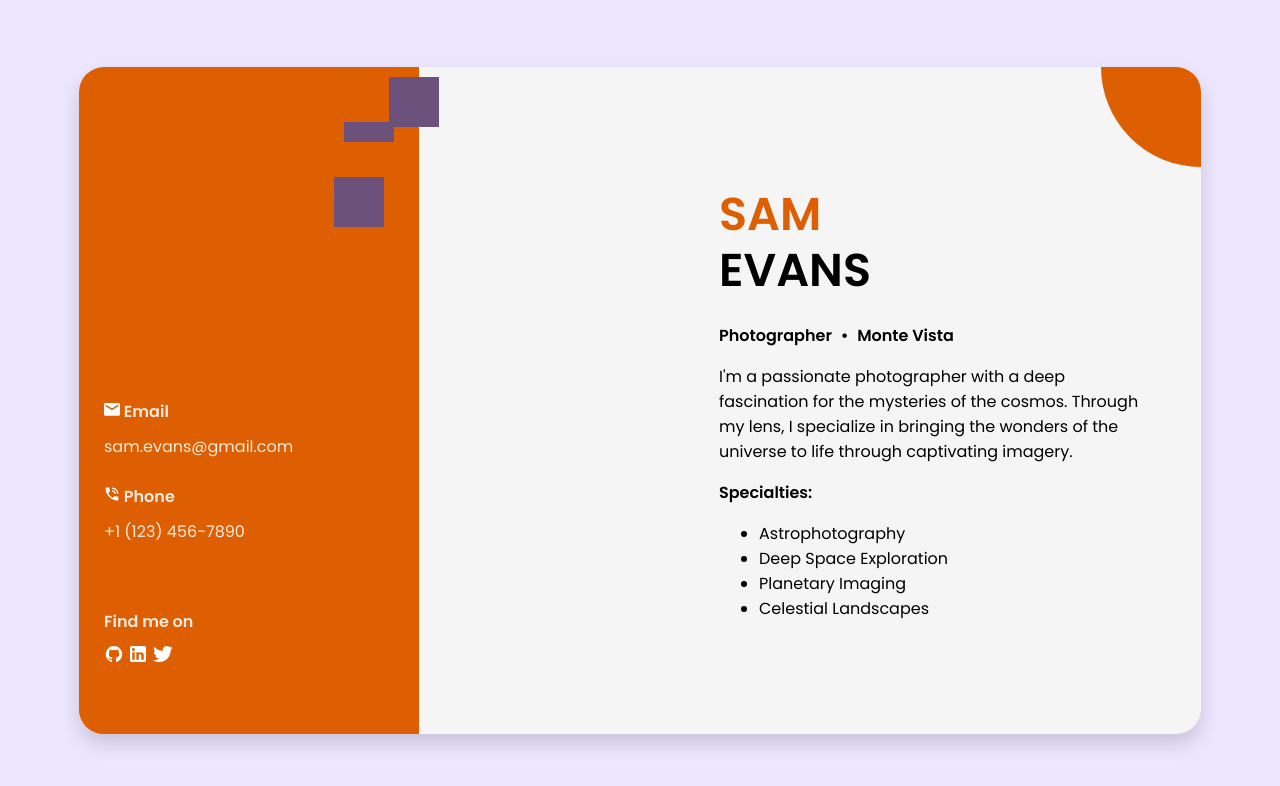
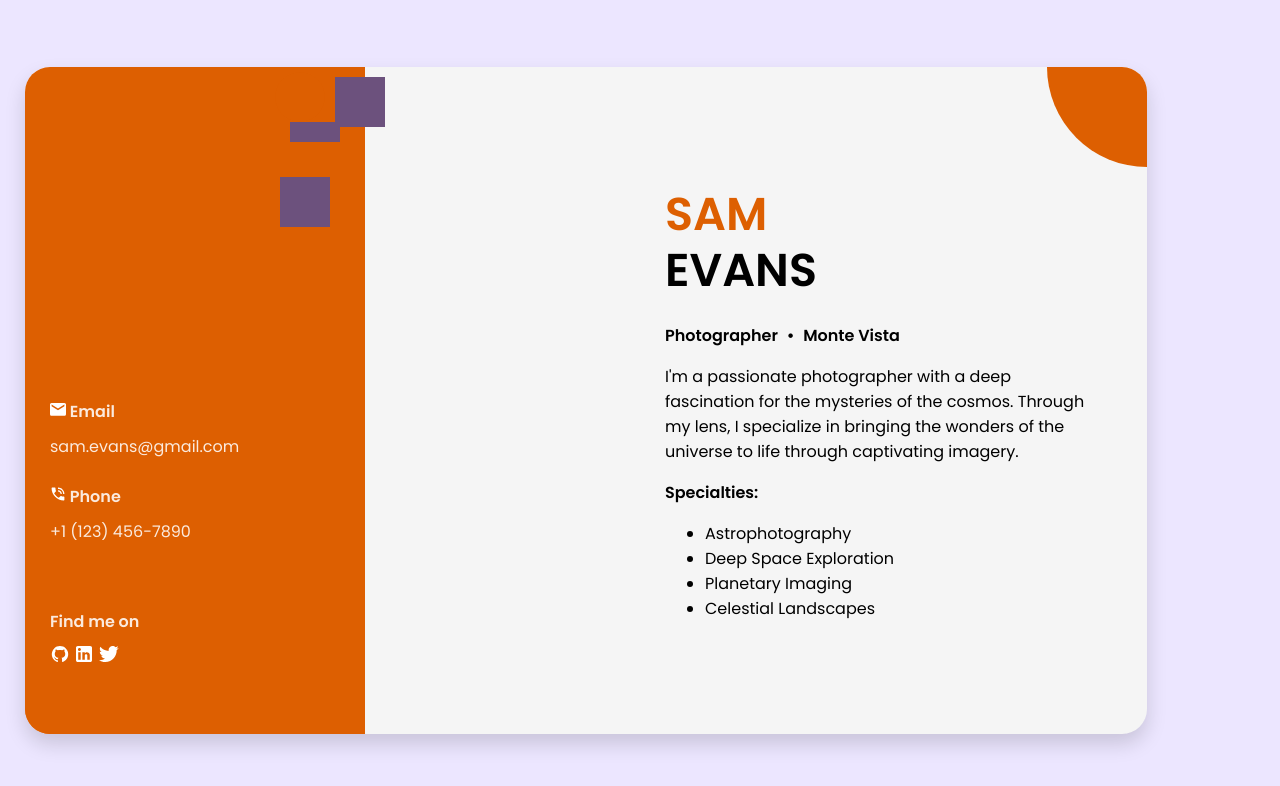
Before and after one commit to ryanriv/business-card, a SvelteKit app: page / in a window 1280 px wide. Shown: the top 786 px of the page. Built offline with nearby package versions, Linux system fonts and the light colour scheme.

Commit message:
style updates

```diff
--- a/src/routes/Card.svelte
+++ b/src/routes/Card.svelte
@@ -20,7 +20,7 @@
 
         display: grid;
         grid-template-columns: minmax(min-content, 340px) 1fr;
-	    margin: auto;
+        margin: var(--padding-card);
         max-width: 1122px;
         height: 667px;
         background-color: var(--color-bg-card);
@@ -32,7 +32,11 @@
     @media (max-width: $extra-large-breakpoint) {
         .card {
             --padding-card: 15px;
+        }
+    }
 
+    @media (max-width: $large-breakpoint) {
+        .card {
             margin: 0;
             grid-template-columns: 1fr;
             width: 100%;
--- a/src/routes/components/Contact.svelte
+++ b/src/routes/components/Contact.svelte
@@ -81,7 +81,7 @@
         width: 20px;
     }
 
-    @media (max-width: $medium-breakpoint) {
+    @media (max-width: $large-breakpoint) {
         .contact {
             row-gap: 0;
             grid-template-areas:
--- a/src/routes/components/Photo.svelte
+++ b/src/routes/components/Photo.svelte
@@ -70,7 +70,26 @@
         background-color: var(--color-primary);
     }
 
-    @media (max-width: $medium-breakpoint) {
+    @media (max-width: $extra-large-breakpoint) {
+        .photo-container {
+            width: 340px;
+            left: 70px;
+        }
+
+        .photo-container .photo {
+            width: 200px;
+            height: 200px;
+            border-radius: 100%;
+        }
+
+        .square,
+        .rectangle,
+        .circle {
+            display: none;
+        }
+    }
+
+    @media (max-width: $large-breakpoint) {
         .photo-container {
             left: 0;
             margin: 0;
@@ -81,15 +100,9 @@
         }
 
         .photo-container .photo {
+            width: 125px;
             height: 125px;
-            width: 125px;
             border-radius: 100%;
-        }
-
-        .square,
-        .rectangle,
-        .circle {
-            display: none;
         }
     }
 
--- a/src/routes/components/Profile.svelte
+++ b/src/routes/components/Profile.svelte
@@ -84,8 +84,13 @@
         padding-top: 0;
     }
 
+    @media (max-width: $extra-large-breakpoint) {
+        .profile {
+            margin-left: 0;
+        }
+    }
 
-    @media (max-width: $medium-breakpoint) {
+    @media (max-width: $large-breakpoint) {
         .profile-container {
             padding: var(--padding-card);
             display: block;
--- a/src/routes/styles.scss
+++ b/src/routes/styles.scss
@@ -32,9 +32,10 @@
 
 body {
 	height: 100%;
-	display: flex;
+	display: grid;
 	background-color: var(--color-bg-body);
 	margin: 0;
+	align-items: center;
 }
 
 .text-large {
@@ -108,13 +109,14 @@ body {
 	}
 }
 
-@media (max-width: $medium-breakpoint) {
+@media (max-width: $large-breakpoint) {
 	:root {
 		--font-size-base: 14px;
 	}
 
 	body {
 		background-color: var(--color-bg-card);
+		display: block;
 	}
 
 	.text-large {
--- a/src/routes/variables.scss
+++ b/src/routes/variables.scss
@@ -1,4 +1,4 @@
 $small-breakpoint: 440px;
 $medium-breakpoint: 576px;
 $large-breakpoint: 768px;
-$extra-large-breakpoint: 992px;
+$extra-large-breakpoint: 968px;
```
